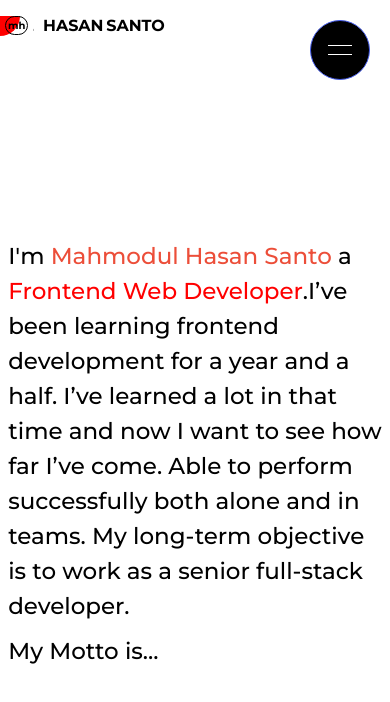
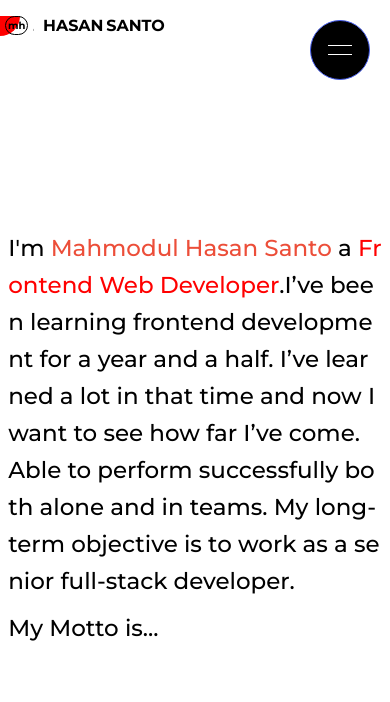
Before and after one commit to mhsanto/portfolio-next-14, a Next.js app: page /about in a window 390 px wide. Shown: the top 702 px of the page. Built offline with nearby package versions, Linux system fonts and the light colour scheme.

Commit message:
Adjust padding and line-height in about page

```diff
--- a/app/about/page.jsx
+++ b/app/about/page.jsx
@@ -24,6 +24,7 @@ export default function About() {
           transition={{ type: "tween", ease: "backOut", duration: 0.5 }}
         >
           <motion.p
+            style={{ paddingTop: "3rem" }}
             initial="initial"
             animate="animate"
             onMouseEnter={() => {
@@ -40,7 +41,10 @@ export default function About() {
             }}
           >
             When I'm not creating or exploring new web experiences, I'm probably
-            watching anime or playing video games. I  love the challenge of solving problems with code, and there's nothing more satisfying than seeing lines of code come to life as something real and useful.Exploring new technologies keeps me excited
+            watching anime or playing video games. I love the challenge of
+            solving problems with code, and there's nothing more satisfying than
+            seeing lines of code come to life as something real and
+            useful.Exploring new technologies keeps me excited
           </motion.p>
           <motion.p
             initial="initial"
--- a/app/about/page.module.scss
+++ b/app/about/page.module.scss
@@ -7,6 +7,7 @@
   @media (max-width: 480px) {
     padding-top: 2rem;
   }
+
   .mask,
   .body {
     flex-direction: column;
@@ -22,6 +23,7 @@
     padding: 0 5rem;
     line-height: 60px;
     cursor: default;
+
     @media (max-width: 960px) {
       font-size: 35px;
       padding: 0 2rem;
@@ -30,14 +32,14 @@
     }
     @media (max-width: 480px) {
       font-size: 23px;
-      line-height: 35px;
+      line-height: 37px;
       padding: 0 0.2rem;
-      padding-top: 2rem;
-
+      padding-top: 0;
     }
     p {
       width: 100%;
-      // padding: 40px;
+      line-break: anywhere;
+
       @media (max-width: 768px) {
         padding: 5px;
       }
```
